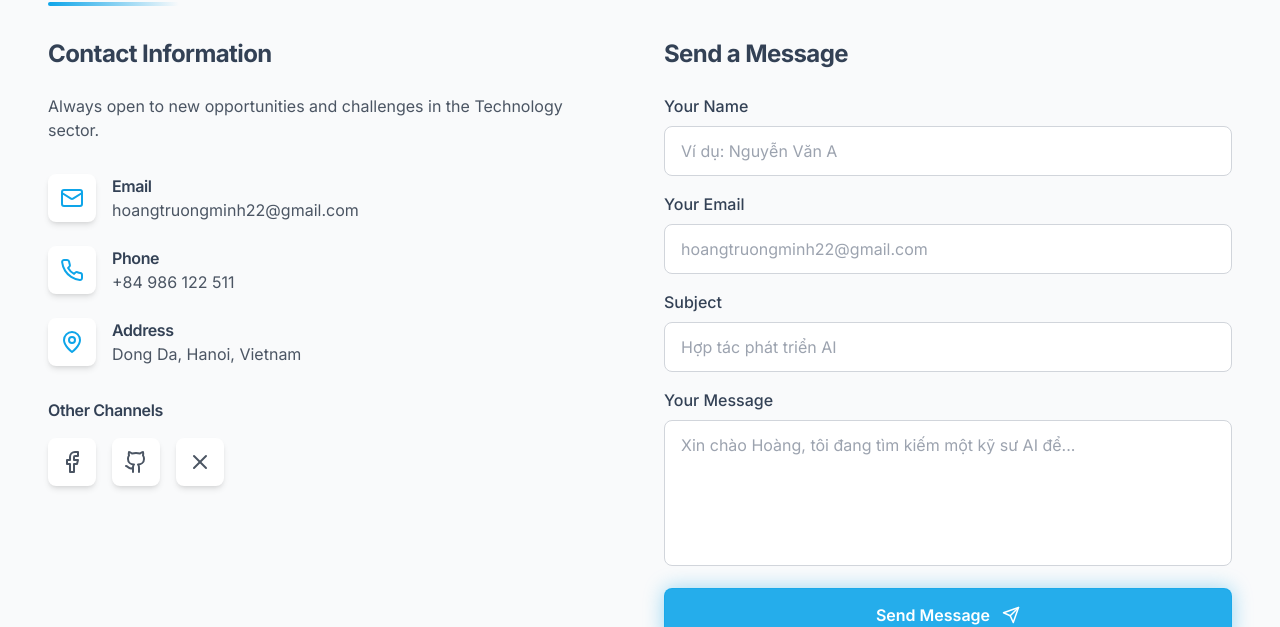
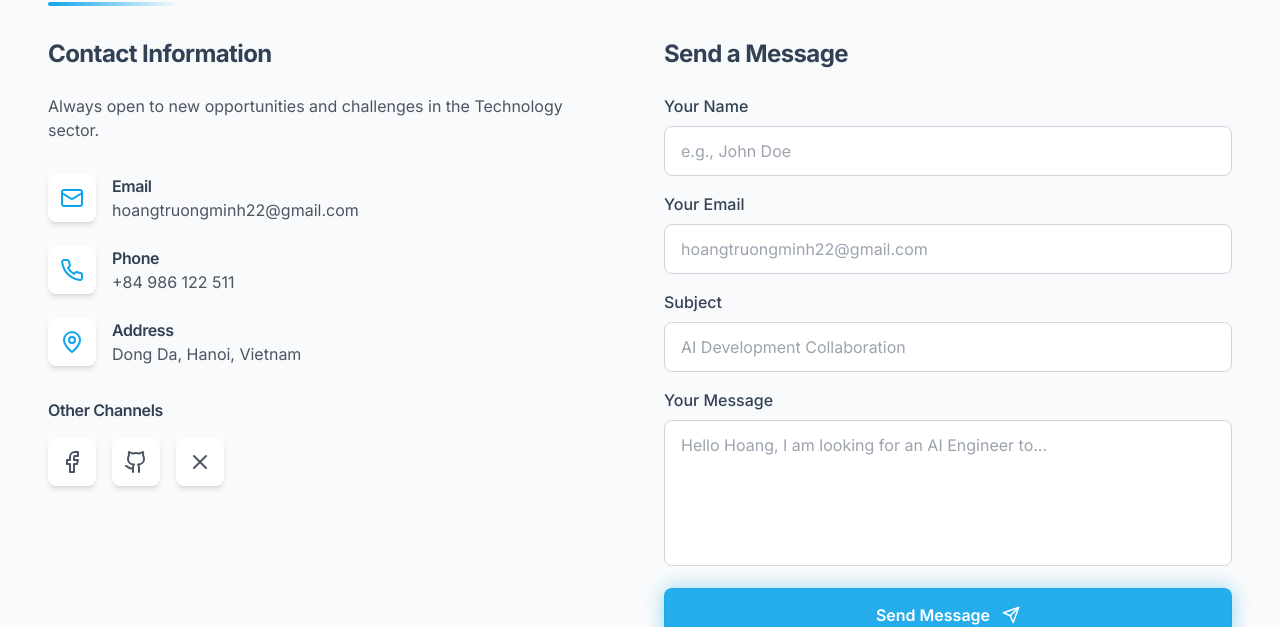
Before and after one commit to HTM0410/portfolio-cv-site, a React (Vite) app: page / in a window 1280 px wide. Shown: the part 5956-6583 px from the top of the page. Built offline with nearby package versions, Linux system fonts and the light colour scheme.

Commit message:
Translate contact form placeholders and notification messages

```diff
--- a/src/components/Contact.tsx
+++ b/src/components/Contact.tsx
@@ -133,13 +133,13 @@ const Contact = () => {
 
               {submitStatus === 'success' && (
                 <div className="mb-6 p-4 bg-green-50 dark:bg-green-900/20 text-green-700 dark:text-green-400 rounded-lg">
-                  Tin nhắn của bạn đã được gửi thành công! Tôi sẽ phản hồi sớm nhất có thể.
+                  {t('contact.success_msg')}
                 </div>
               )}
 
               {submitStatus === 'error' && (
                 <div className="mb-6 p-4 bg-red-50 dark:bg-red-900/20 text-red-700 dark:text-red-400 rounded-lg">
-                  Có lỗi xảy ra khi gửi tin nhắn. Vui lòng thử lại.
+                  {t('contact.error_msg')}
                 </div>
               )}
 
@@ -156,7 +156,7 @@ const Contact = () => {
                      onChange={handleChange}
                      required
                      className="w-full px-4 py-3 rounded-lg border border-gray-300 dark:border-secondary focus:outline-none focus:ring-2 focus:ring-primary dark:bg-secondary-light dark:text-white"
-                     placeholder="Ví dụ: Nguyễn Văn A"
+                     placeholder={t('contact.placeholder_name')}
                    />
                 </div>
 
@@ -188,7 +188,7 @@ const Contact = () => {
                      onChange={handleChange}
                      required
                      className="w-full px-4 py-3 rounded-lg border border-gray-300 dark:border-secondary focus:outline-none focus:ring-2 focus:ring-primary dark:bg-secondary-light dark:text-white"
-                     placeholder="Hợp tác phát triển AI"
+                     placeholder={t('contact.placeholder_subject')}
                    />
                 </div>
 
@@ -204,7 +204,7 @@ const Contact = () => {
                      required
                      rows={5}
                      className="w-full px-4 py-3 rounded-lg border border-gray-300 dark:border-secondary focus:outline-none focus:ring-2 focus:ring-primary dark:bg-secondary-light dark:text-white resize-none"
-                     placeholder="Xin chào Hoàng, tôi đang tìm kiếm một kỹ sư AI để..."
+                     placeholder={t('contact.placeholder_message')}
                    ></textarea>
                 </div>
 
--- a/src/i18n/locales/en.json
+++ b/src/i18n/locales/en.json
@@ -175,7 +175,12 @@
     "email_title": "Email",
     "phone_title": "Phone",
     "address_title": "Address",
-    "address_info": "Dong Da, Hanoi, Vietnam"
+    "address_info": "Dong Da, Hanoi, Vietnam",
+    "placeholder_name": "e.g., John Doe",
+    "placeholder_subject": "AI Development Collaboration",
+    "placeholder_message": "Hello Hoang, I am looking for an AI Engineer to...",
+    "success_msg": "Your message has been sent successfully! I will get back to you as soon as possible.",
+    "error_msg": "An error occurred while sending the message. Please try again."
   },
   "footer": {
     "quote": "Building smart solutions to solve real-world problems.",
--- a/src/i18n/locales/vi.json
+++ b/src/i18n/locales/vi.json
@@ -175,7 +175,12 @@
     "email_title": "Email",
     "phone_title": "Điện thoại",
     "address_title": "Địa chỉ",
-    "address_info": "Đống Đa, Hà Nội, Việt Nam"
+    "address_info": "Đống Đa, Hà Nội, Việt Nam",
+    "placeholder_name": "Ví dụ: Nguyễn Văn A",
+    "placeholder_subject": "Hợp tác phát triển AI",
+    "placeholder_message": "Xin chào Hoàng, tôi đang tìm kiếm một kỹ sư AI để...",
+    "success_msg": "Tin nhắn của bạn đã được gửi thành công! Tôi sẽ phản hồi sớm nhất có thể.",
+    "error_msg": "Có lỗi xảy ra khi gửi tin nhắn. Vui lòng thử lại."
   },
   "footer": {
     "quote": "Xây dựng các giải pháp thông minh để giải quyết bài toán thực tế.",
```
